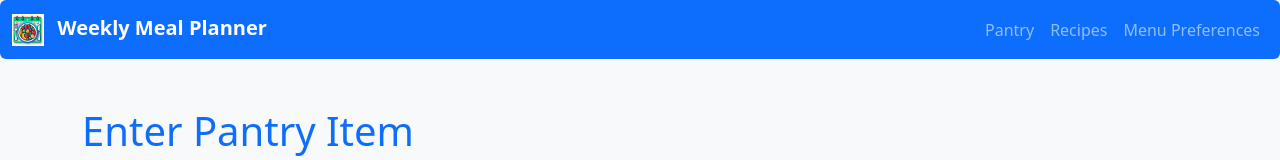
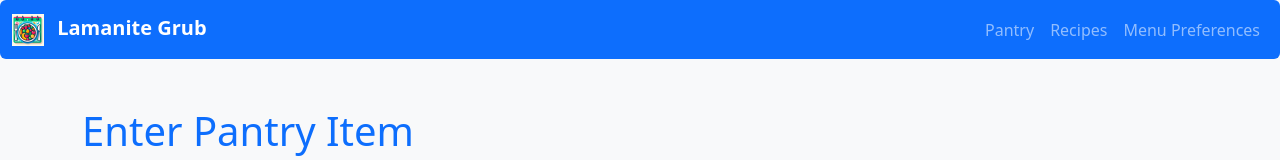
Before and after one commit to kfrogley/WeeklyMealPlanner, a website: page public/index.html in a window 1280 px wide. Shown: the top 160 px of the page. Drawn offline with nearby package versions, Linux system fonts and the light colour scheme; no server answers.

Commit message:
update name

```diff
--- a/public/index.html
+++ b/public/index.html
@@ -26,7 +26,7 @@
             height="32"
             class="d-inline-block align-text-top me-2"
           />
-          Weekly Meal Planner
+          Lamanite Grub
         </a>
         <button
           class="navbar-toggler"
```
Also changed, not shown: public/menu-preferences.html (+1 -1 lines), public/recipes.html (+1 -1 lines).
